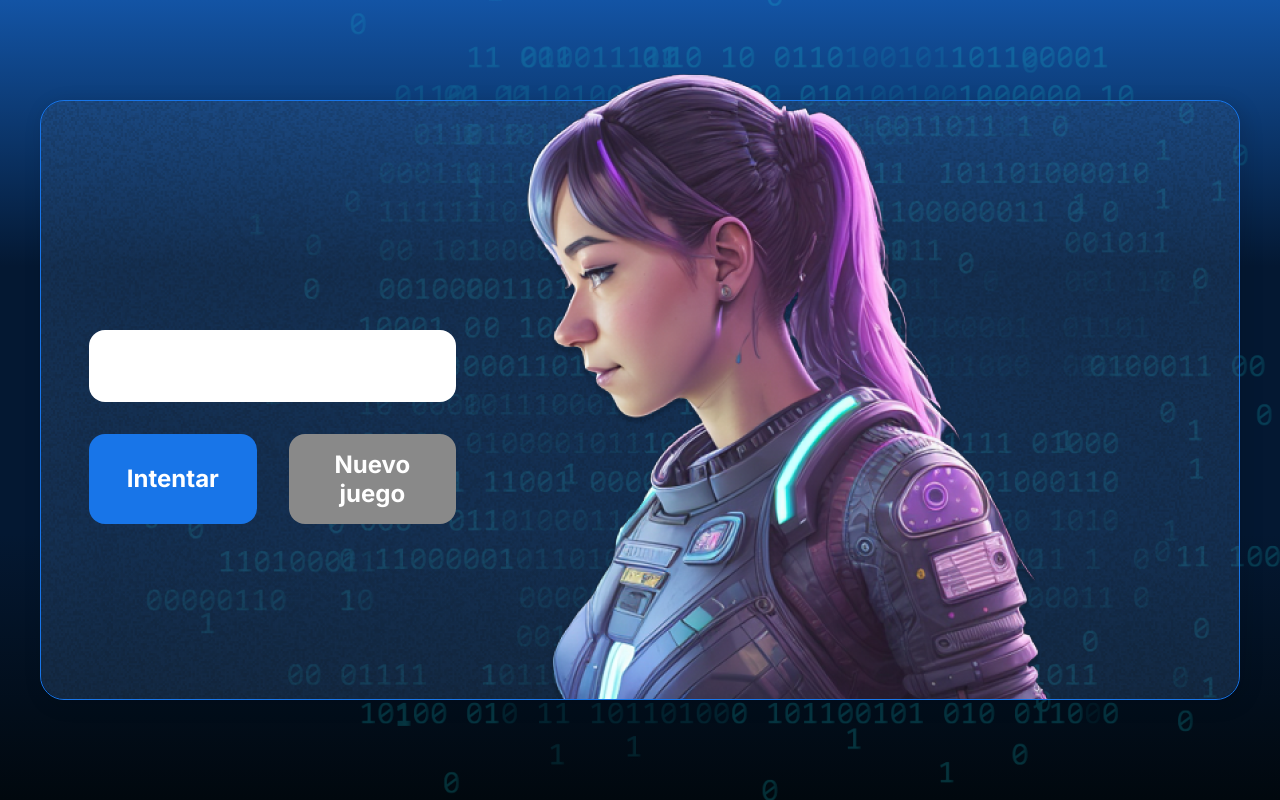
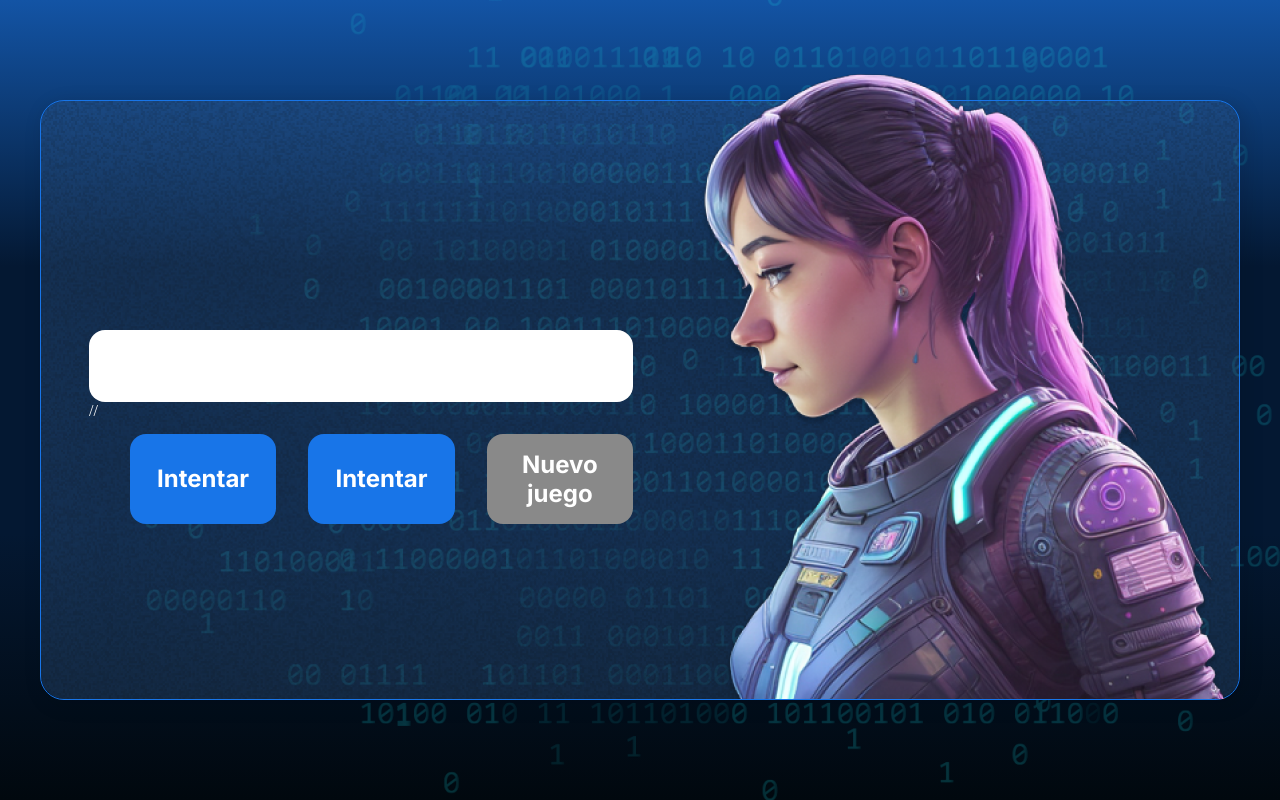
Before and after one commit to Lu1sMig/2035-logica-programacion-2-Aula1, a plain HTML site: page index.html in a window 1280 px wide. Drawn offline with Linux system fonts and the light colour scheme.

Commit message:
Update index.html

```diff
--- a/index.html
+++ b/index.html
@@ -23,18 +23,14 @@
                 </div>
                 <input type="number" min="1" max="10" class="container__input">
                 <div class="chute container__botones">
-                    <button class="container__boton">Intentar</button>
+                    //<button class="container__boton">Intentar</button>
+                    <button onclick="verificarIntento();" class="container__boton">Intentar</button>
                     <button class="container__boton" id="reiniciar" disabled>Nuevo juego</button>
                 </div>
             </div>
             <img src="./img/ia.png" alt="Una persona mirando a la izquierda" class="container__imagen-persona" />
         </div>
     </div>
-
-
-
-
     <script src="app.js" defer></script>
 </body>
-
 </html>
```
